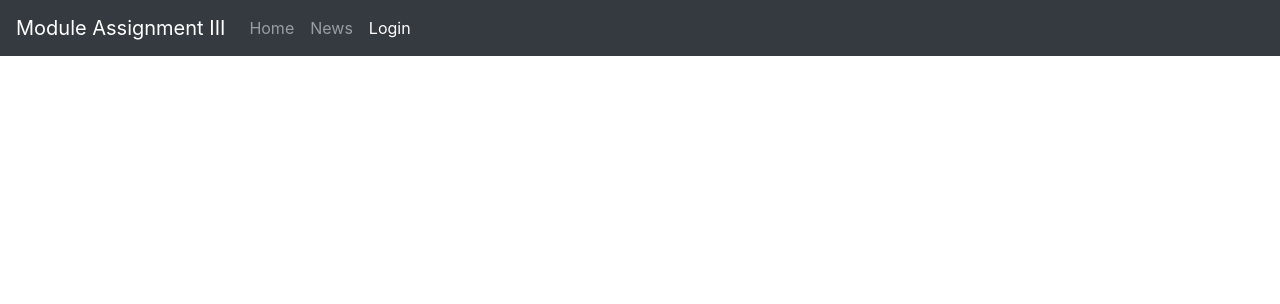
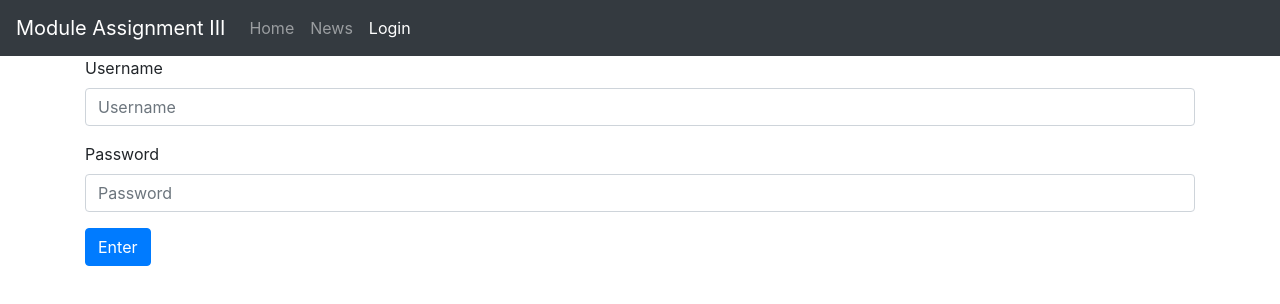
Before and after one commit to mie91/Marie-Berger-frameworks-ma3.js, a React (Create React App) app: page /login in a window 1280 px wide. Shown: the top 304 px of the page. Built offline with nearby package versions, Linux system fonts and the light colour scheme.

Commit message:
Finished login page
Added error message component as well

```diff
--- /dev/null
+++ b/src/components/login/ErrorMessage.js
@@ -0,0 +1,11 @@
+import React from "react";
+
+function ErrorMessage ({children}){
+    return (
+        <div className = "alert alert-danger">
+            {children}
+        </div>
+    );
+}
+
+export default ErrorMessage;
--- a/src/components/login/LoginForm.js
+++ b/src/components/login/LoginForm.js
@@ -1,13 +1,46 @@
 import React from "react";
-//import {useForm} from "react-hook-form"
-//import Button from "react-bootstrap/Button";
-//import Form from "react-bootstrap/Form";
-import Heading from "../layout/Heading";
+import { useForm } from "react-hook-form";
+import * as yup from "yup";
+import Button from "react-bootstrap/Button";
+import Form from "react-bootstrap/Form";
+import ErrorMessage from "../login/ErrorMessage";
 
-export function LoginForm() {
-    return (
-        <Heading title="Login" />
-    );
+
+const schema = yup.object().shape({
+
+    username: yup.string().required("Username is required"),
+    password: yup.string().required("Password is required")
+                 .min(4, "Password must be longer than 4 characters")
+});
+
+
+
+function LoginForm() {
+    const {register, handleSubmit, errors} = useForm({
+            validationSchema: schema
+        });
+
+        function onSubmit(data) {
+            console.log("data", data);
+        }
+
+        return (
+            <Form onSubmit={handleSubmit(onSubmit)}>
+                <Form.Group>
+                    <Form.Label>Username</Form.Label>
+                    <Form.Control name ="username" placeholder ="Username" ref={register}/>
+                    {errors.username && <ErrorMessage>{errors.username.message}</ErrorMessage>}
+                </Form.Group>
+
+                <Form.Group>
+                    <Form.Label>Password</Form.Label>
+                    <Form.Control name="password" placeholder="Password" ref={register}/>
+                    {errors.password && <ErrorMessage>{errors.password.message}</ErrorMessage>}
+                </Form.Group>
+
+                <Button type="submit">Enter</Button>
+            </Form>
+        );
 }
 
 export default LoginForm;
--- a/src/index.css
+++ b/src/index.css
@@ -17,3 +17,7 @@ code {
   padding: 20px;
   margin-top: 20px;
 }
+
+.alert {
+  color:red;
+}
```
